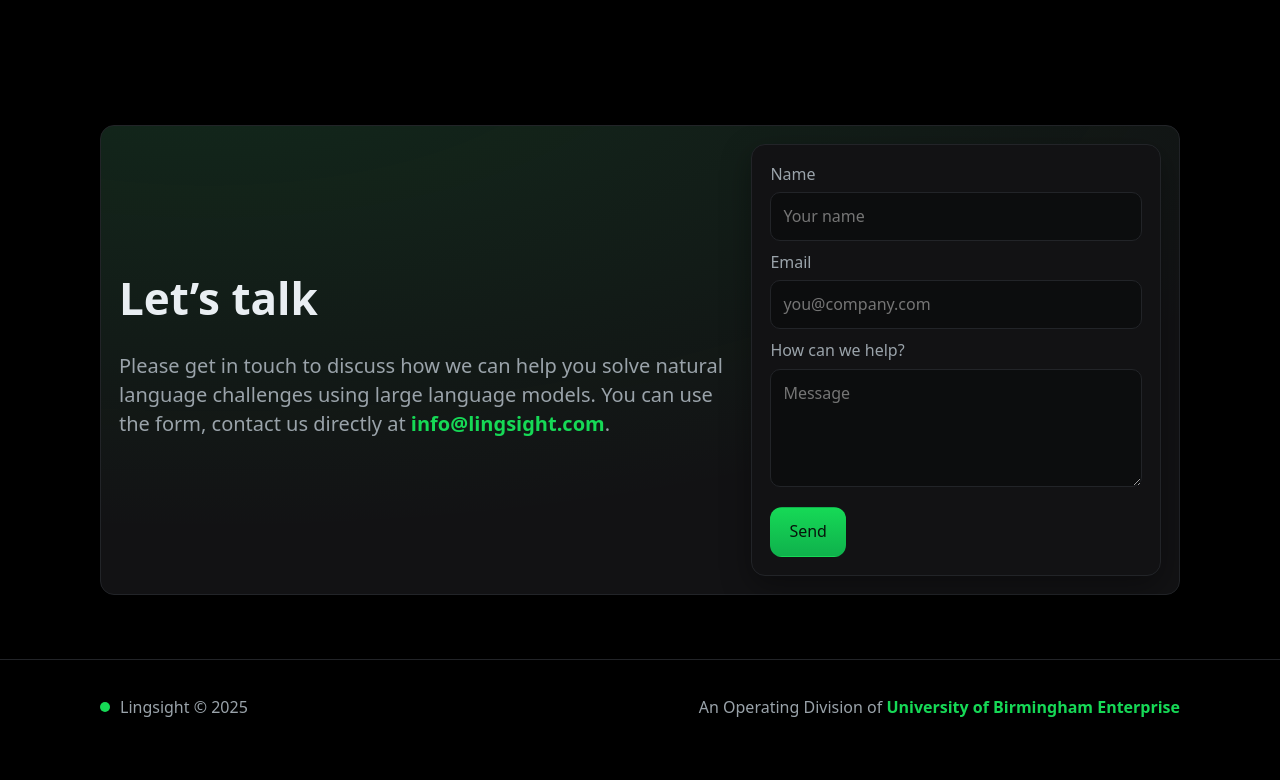
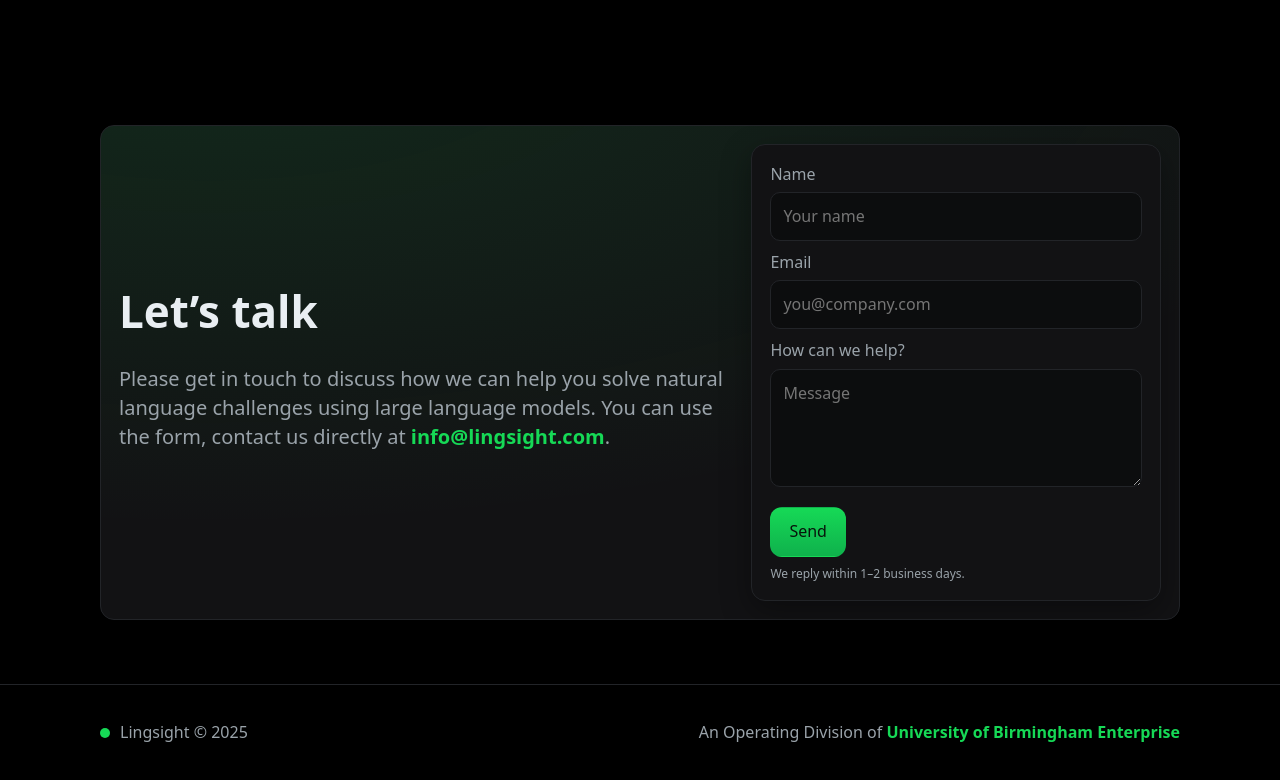
Before and after one commit to jasongraf1/lingsight, a plain HTML site: page index.html in a window 1280 px wide. Shown: the part 1351-2131 px from the top of the page. Drawn offline with Linux system fonts and the light colour scheme.

Commit message:
Add note about response time to contact form

```diff
--- a/index.html
+++ b/index.html
@@ -466,6 +466,7 @@ footer.footer .container > div:last-child{
                       autocomplete="off" autocorrect="off" autocapitalize="off" spellcheck="false"></textarea>
 
             <button class="btn primary" type="submit">Send</button>
+            <div id="form-note" class="mini" style="margin-top:8px">We reply within 1–2 business days.</div>
           </form>
         </div>
       </div>
```
